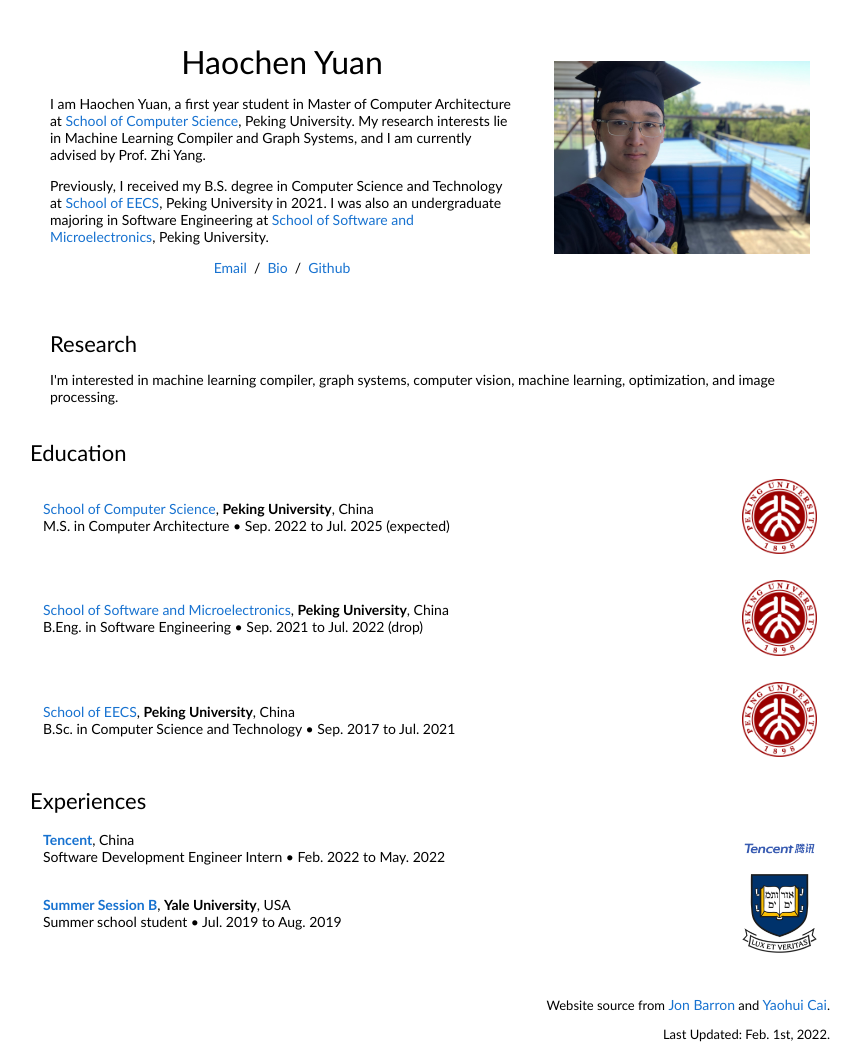
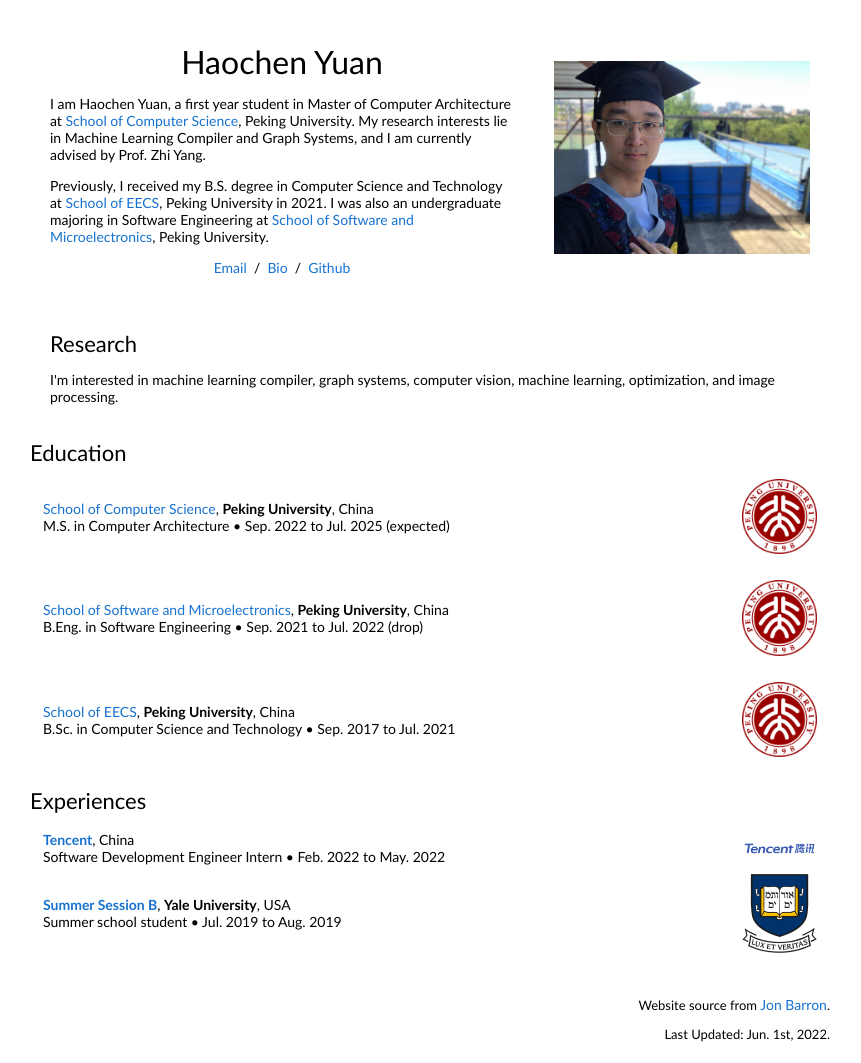
Before and after one commit to HaochenYuan/HaochenYuan.github.io, a plain HTML site: page index.html in a window 1280 px wide. Shown: the whole page, without its empty margins (210-1071 px from the left). Drawn offline with Linux system fonts and the light colour scheme.

```diff
--- a/index.html
+++ b/index.html
@@ -143,10 +143,10 @@
               <td style="padding:0px">
                 <br>
                 <p style="text-align:right;font-size:small;">
-                  Website source from <a href="https://github.com/jonbarron/jonbarron_website">Jon Barron</a> and <a href="https://yaohuicai.github.io/">Yaohui Cai</a>.
+                  Website source from <a href="https://github.com/jonbarron/jonbarron_website">Jon Barron</a>.
                 </p>
                 <p style="text-align:right;font-size:small;">
-                Last Updated: Feb. 1st, 2022.
+                Last Updated: Jun. 1st, 2022.
                 </p>
               </td>
             </tr>
```
